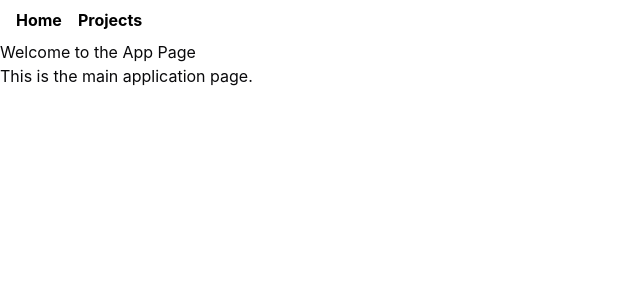
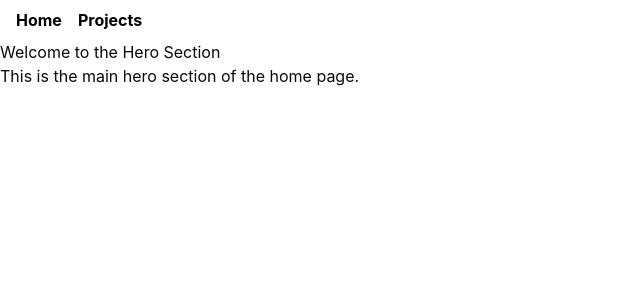
Before and after one commit to hoony6134/portfolio, a React (Vite) app: page / in a window 1280 px wide. Shown: the top 300 px of the page, without its empty margins (0-640 px from the left). Built offline with nearby package versions, Linux system fonts and the light colour scheme.

Commit message:
feat: base structure (WIP)

```diff
--- a/index.html
+++ b/index.html
@@ -1,17 +1,14 @@
-<!DOCTYPE html>
+<!doctype html>
 <html lang="en">
   <head>
     <meta charset="UTF-8" />
     <meta name="viewport" content="width=device-width, initial-scale=1.0" />
     <link rel="icon" href="/favicon.ico" />
     <meta name="theme-color" content="#000000" />
-    <meta
-      name="description"
-      content="Web site created using create-tsrouter-app"
-    />
+    <meta name="description" content="About me, JeongHoon Lim" />
     <link rel="apple-touch-icon" href="/logo192.png" />
     <link rel="manifest" href="/manifest.json" />
-    <title>Create TanStack App - portfolio</title>
+    <title>JeongHoon Lim</title>
   </head>
   <body>
     <div id="app"></div>
--- a/src/pages/app.tsx
+++ /dev/null
@@ -1,10 +0,0 @@
-function App() {
-  return (
-    <div>
-      <h1>Welcome to the App Page</h1>
-      <p>This is the main application page.</p>
-    </div>
-  )
-}
-
-export default App
--- /dev/null
+++ b/src/pages/home/components/hero.tsx
@@ -0,0 +1,10 @@
+function Hero() {
+  return (
+    <div>
+      <h1>Welcome to the Hero Section</h1>
+      <p>This is the main hero section of the home page.</p>
+    </div>
+  )
+}
+
+export default Hero
--- /dev/null
+++ b/src/pages/home/home-page.tsx
@@ -0,0 +1,11 @@
+import Hero from './components/hero'
+
+function HomePage() {
+  return (
+    <div>
+      <Hero />
+    </div>
+  )
+}
+
+export { HomePage }
--- /dev/null
+++ b/src/pages/home/index.ts
@@ -0,0 +1 @@
+export * from './home-page'
--- a/src/routes/index.tsx
+++ b/src/routes/index.tsx
@@ -1,6 +1,6 @@
-import App from '@/pages/app'
+import { HomePage } from '@/pages/home'
 import { createFileRoute } from '@tanstack/react-router'
 
 export const Route = createFileRoute('/')({
-  component: App,
+  component: HomePage,
 })
```
